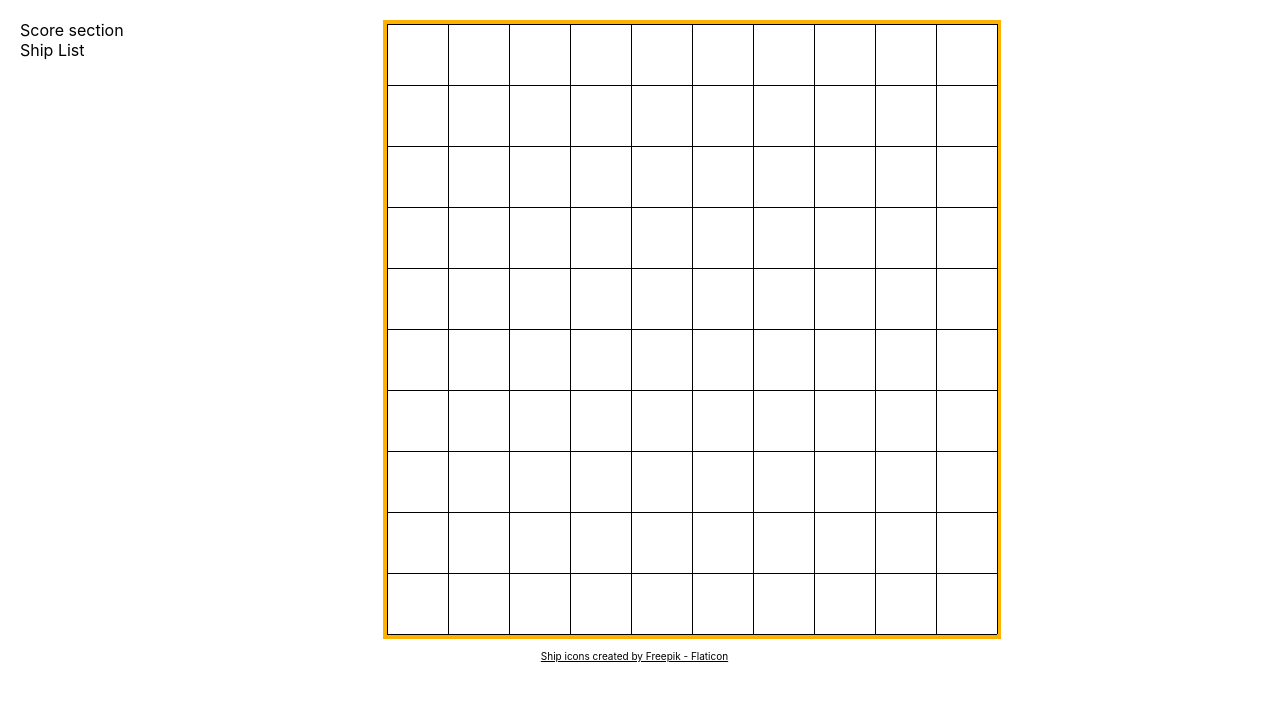
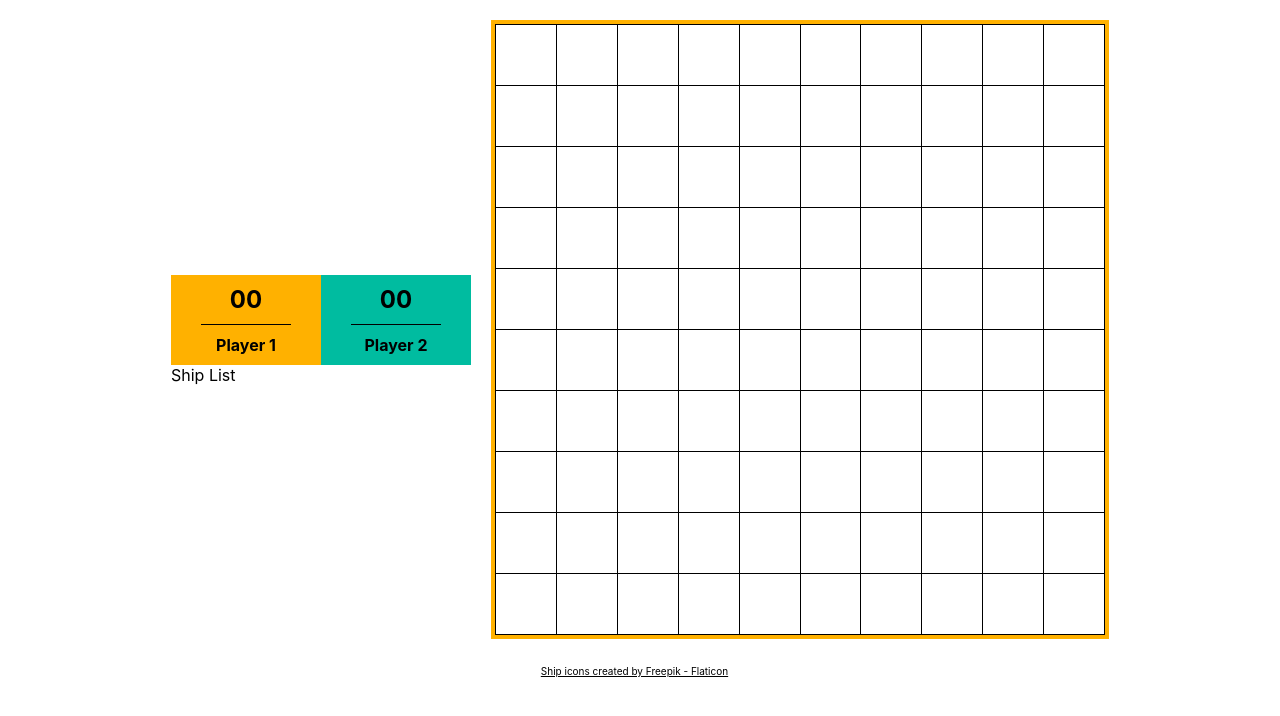
Before and after one commit to amalamarypaul/battleship-game, a React (Create React App) app: page / in a window 1280 px wide. Shown: the top 716 px of the page. Built offline with nearby package versions, Linux system fonts and the light colour scheme.

Commit message:
UI fixes

```diff
--- a/src/App.tsx
+++ b/src/App.tsx
@@ -1,5 +1,6 @@
 import styled from "styled-components";
 import Game from "./pages/Game";
+
 const Container = styled.div`
   margin: 20px;
 `;
--- a/src/components/Board/BoardCell.tsx
+++ b/src/components/Board/BoardCell.tsx
@@ -1,13 +1,18 @@
+import { devices } from "src/constants/devices";
 import styled from "styled-components";
 
 const Tile = styled.div`
-  min-width: 60px;
-  min-height: 60px;
+  width: calc(95vw / 10);
+  height: calc(95vw / 10);
   cursor: pointer;
   border-left: 1px solid black;
   border-top: 1px solid black;
   &:last-child {
     border-right: 1px solid black;
+  }
+  @media (${devices.laptop}) {
+    width: 60px;
+    height: 60px;
   }
 `;
 const BoardCell = () => {
--- a/src/components/Board/index.tsx
+++ b/src/components/Board/index.tsx
@@ -1,6 +1,7 @@
 import styled from "styled-components";
 
 import { BoardValues } from "src/types/board";
+import { colors } from "src/constants/colors";
 
 import BoardCell from "./BoardCell";
 
@@ -9,8 +10,7 @@ const Container = styled.div`
   flex-direction: column;
   justify-content: center;
   align-items: center;
-  margin: 0 auto;
-  border: 4px solid rgb(255, 177, 0);
+  border: 4px solid ${colors.primaryColor};
   max-width: 610px;
 `;
 const BoardRow = styled.div`
--- a/src/components/ResultSection/ScoreSection.tsx
+++ /dev/null
@@ -1,11 +0,0 @@
-// Component to show the score with player info
-import { FunctionComponent } from "react";
-import styled from "styled-components";
-
-const Container = styled.div``;
-
-const ScoreSection: FunctionComponent = () => {
-  return <Container>Score section</Container>;
-};
-
-export default ScoreSection;
--- /dev/null
+++ b/src/components/ResultSection/ScoreSection/ScoreCard.tsx
@@ -0,0 +1,50 @@
+// Component to show the score with player info
+import { FunctionComponent } from "react";
+import styled from "styled-components";
+
+const Container = styled.div<{ backgroundColor?: string }>`
+  padding: 10px 10%;
+  display: flex;
+  flex-direction: column;
+  justify-content: center;
+  align-items: center;
+  width: 100%;
+  background-color: ${(props) => props.backgroundColor || "#ffffff"};
+`;
+const Name = styled.p`
+  font-size: 16px;
+  font-weight: bold;
+  margin: 0;
+`;
+const Score = styled.p`
+  font-size: 24px;
+  font-weight: bold;
+  margin: 0;
+`;
+const Divider = styled.div`
+  width: 100%;
+  border-bottom: 1px solid black;
+  margin: 10px 0;
+`;
+
+type Props = {
+  backgroundColor?: string;
+  score: number | string;
+  playerName?: string;
+};
+
+const ScoreCard: FunctionComponent<Props> = ({
+  backgroundColor,
+  score,
+  playerName,
+}) => {
+  return (
+    <Container backgroundColor={backgroundColor}>
+      <Score>{score}</Score>
+      <Divider />
+      <Name>{playerName}</Name>
+    </Container>
+  );
+};
+
+export default ScoreCard;
--- /dev/null
+++ b/src/components/ResultSection/ScoreSection/index.tsx
@@ -0,0 +1,33 @@
+// Component to show the score with player info
+import { FunctionComponent } from "react";
+import styled from "styled-components";
+
+import ScoreCard from "./ScoreCard";
+import { colors } from "src/constants/colors";
+
+const Container = styled.div`
+  display: flex;
+  flex-direction: row;
+  justify-content: center;
+  align-items: center;
+  margin-left: 0;
+`;
+
+const ScoreSection: FunctionComponent = () => {
+  return (
+    <Container>
+      <ScoreCard
+        score={"00"}
+        playerName="Player 1"
+        backgroundColor={colors.primaryColor}
+      />
+      <ScoreCard
+        score={"00"}
+        playerName="Player 2"
+        backgroundColor={colors.secondaryColor}
+      />
+    </Container>
+  );
+};
+
+export default ScoreSection;
--- a/src/components/ResultSection/index.tsx
+++ b/src/components/ResultSection/index.tsx
@@ -9,11 +9,14 @@ import { devices } from "src/constants/devices";
 const Container = styled.div`
   display: flex;
   flex-direction: column;
+  width: 100%;
+
   @media (${devices.tablet}) {
     flex-direction: row;
   }
   @media (${devices.laptop}) {
     flex-direction: column;
+    max-width: 300px;
   }
 `;
 const ResultSection: FunctionComponent = () => {
--- /dev/null
+++ b/src/constants/colors.ts
@@ -0,0 +1,4 @@
+export const colors = {
+  primaryColor: "rgb(255, 177, 0)",
+  secondaryColor: "rgb(0, 188, 160)",
+};
--- a/src/index.css
+++ b/src/index.css
@@ -1,3 +1,6 @@
+::root{
+  box-sizing: border-box;
+}
 body {
   margin: 0;
   font-family: -apple-system, BlinkMacSystemFont, 'Segoe UI', 'Roboto', 'Oxygen',
--- a/src/pages/Game.tsx
+++ b/src/pages/Game.tsx
@@ -6,13 +6,19 @@ import { devices } from "src/constants/devices";
 const Container = styled.div`
   display: flex;
   flex-direction: column;
+  justify-content: center;
+  align-items: center;
+  margin: 0;
+  width: 100%;
   @media (${devices.laptop}) {
     flex-direction: row-reverse;
+    gap: 20px;
+    margin: 20px auto;
   }
 `;
 const Game: FunctionComponent = () => {
   return (
-    <Container>
+    <Container data-testid="battleship">
       <Board />
       <ResultSection />
     </Container>
```
Also changed, not shown: src/components/ResultSection/ShipList/index.tsx (renamed from src/components/ResultSection/ShipList.tsx), 1 other file (tests, documents, lock files or other folders).
